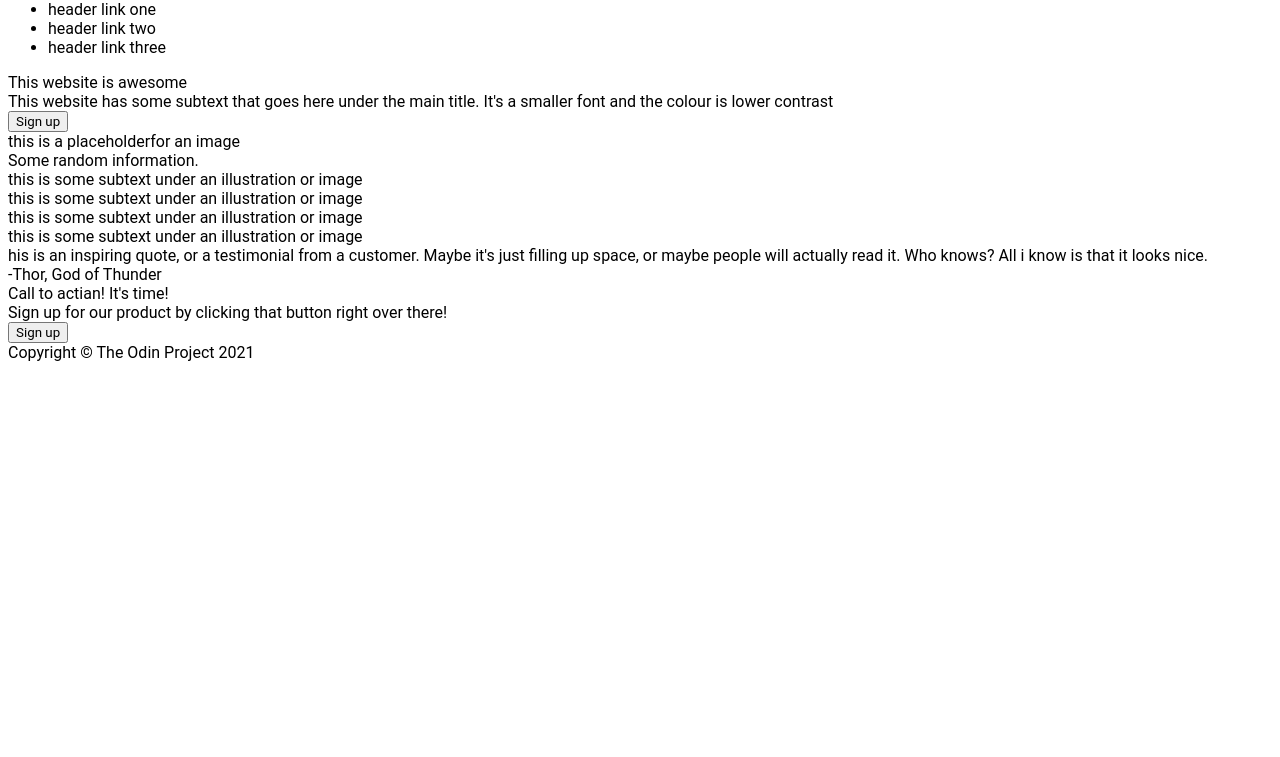
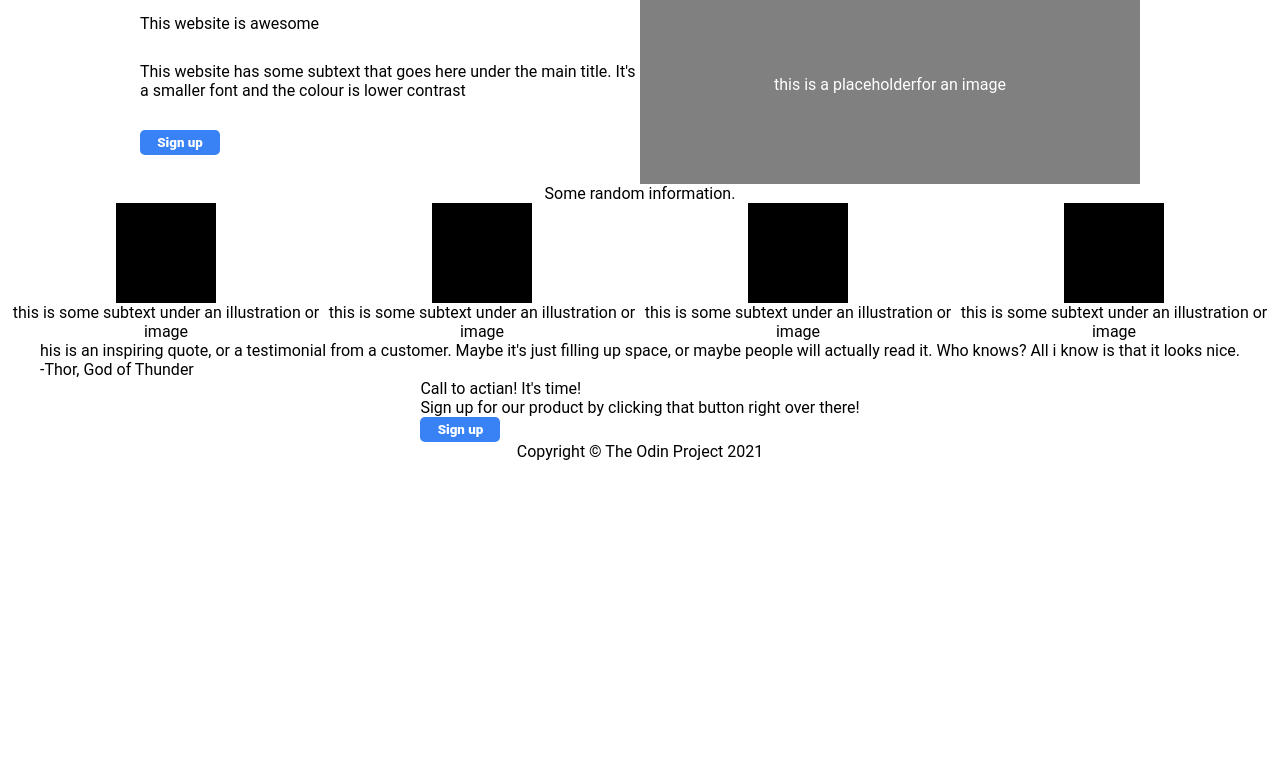
Before and after one commit to TamatiHoh/foundations-landing-page, a plain HTML site: page index.html in a window 1280 px wide. Shown: the part 43-800 px from the top of the page. Drawn offline with Linux system fonts and the light colour scheme.

Commit message:
First implementation of css The generic layout before the quote section, a basic outline to flesh it out, then will look to make it appear like target image

```diff
--- a/index.html
+++ b/index.html
@@ -26,25 +26,29 @@
                 </div>
                 <button>Sign up</button>
             </div>
-            <div class="placeholder">this is a placeholderfor an image</div>
+            <div class="placeholder">
+                <p>this is a placeholderfor an image</p>
             </div>
+        </div>
+        <div style="text-align: center">
+            Some random information.
             <div class="information">
-            Some random information.
                 <div class="info">
-                <div></div>
+                    <div class="square"></div>
                     this is some subtext under an illustration or image
                 </div>
                 <div class="info">
-                <div></div>
+                    <div class="square"></div>
                     this is some subtext under an illustration or image
                 </div>
                 <div class="info">
-                <div></div>
+                    <div class="square"></div>
                     this is some subtext under an illustration or image
                 </div>
                 <div class="info">
-                <div></div>
+                    <div class="square"></div>
                     this is some subtext under an illustration or image
+                </div>
             </div>
         </div>
         <div class="quote">
--- a/style.css
+++ b/style.css
@@ -1,3 +1,100 @@
 * {
-  font-family: roboto;
+    font-family: roboto;
 }
+
+body {
+    display: flex;
+    flex-direction: column;
+    justify-content: space-between;
+    align-items: center;
+}
+
+.header {
+    display: flex;
+    justify-content: space-around;
+    width: 100%;
+}
+
+ul {
+    display: flex;
+    gap: 10px;
+    padding: 0;
+    margin: 0;
+}
+
+li {
+    list-style: none;
+    margin: 0;
+    /*font-size: 18px;
+    color: #e5e7eb;*/
+}
+
+.hero {
+    display: flex;
+    justify-content: center;
+    flex-wrap: wrap;
+}
+
+.left {
+    width: 500px;
+    display: flex;
+    flex-direction: column;
+    justify-content: space-evenly;
+}
+
+button {
+    width: 80px;
+    color: white;
+    background-color: #3882f6;
+    border-radius: 5px;
+    border: 0;
+    padding: 5px;
+    font-weight: 800;
+}
+
+.placeholder {
+    background-color: gray;
+    display: flex;
+    justify-content: center;
+    align-items: center;
+    color: white;
+    width: 500px;
+    height: 200px;
+}
+
+/*
+.information {
+    display: flex;
+    flex-direction: column;
+    align-items: center;
+}
+
+.info {
+    display: flex;
+    flex-direction: column;
+    align-items: center;
+    width: ;
+}
+
+.square {
+    height: 150px;
+    width: 150px;
+}
+*/
+
+.information {
+    display: flex;
+    justify-content: space-evenly;
+}
+
+.info {
+    display: flex;
+    flex-direction: column;
+    align-items: center;
+}
+.square {
+    background-color: black;
+    width: 100px;
+    height: 100px;
+    flex-shrink: 0;
+}
```
Lines whose indentation alone changed are shown as unchanged.
